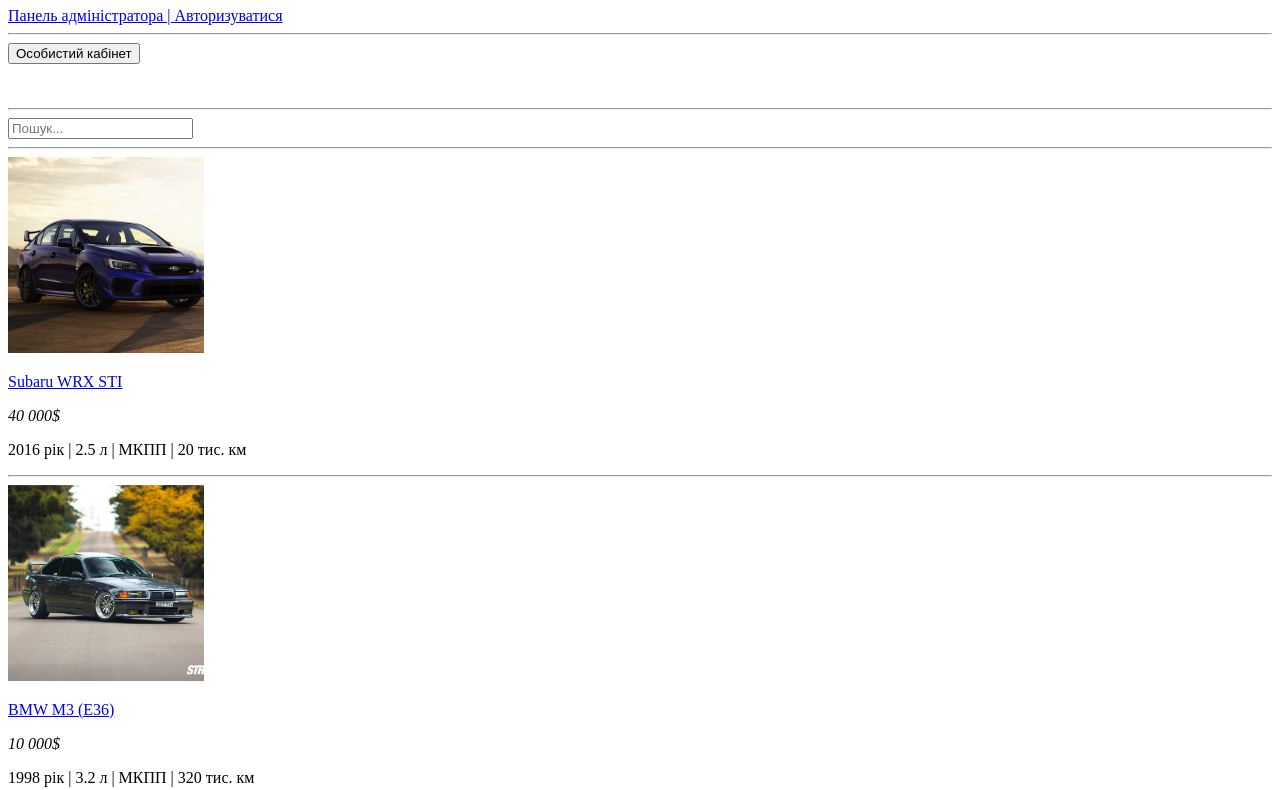
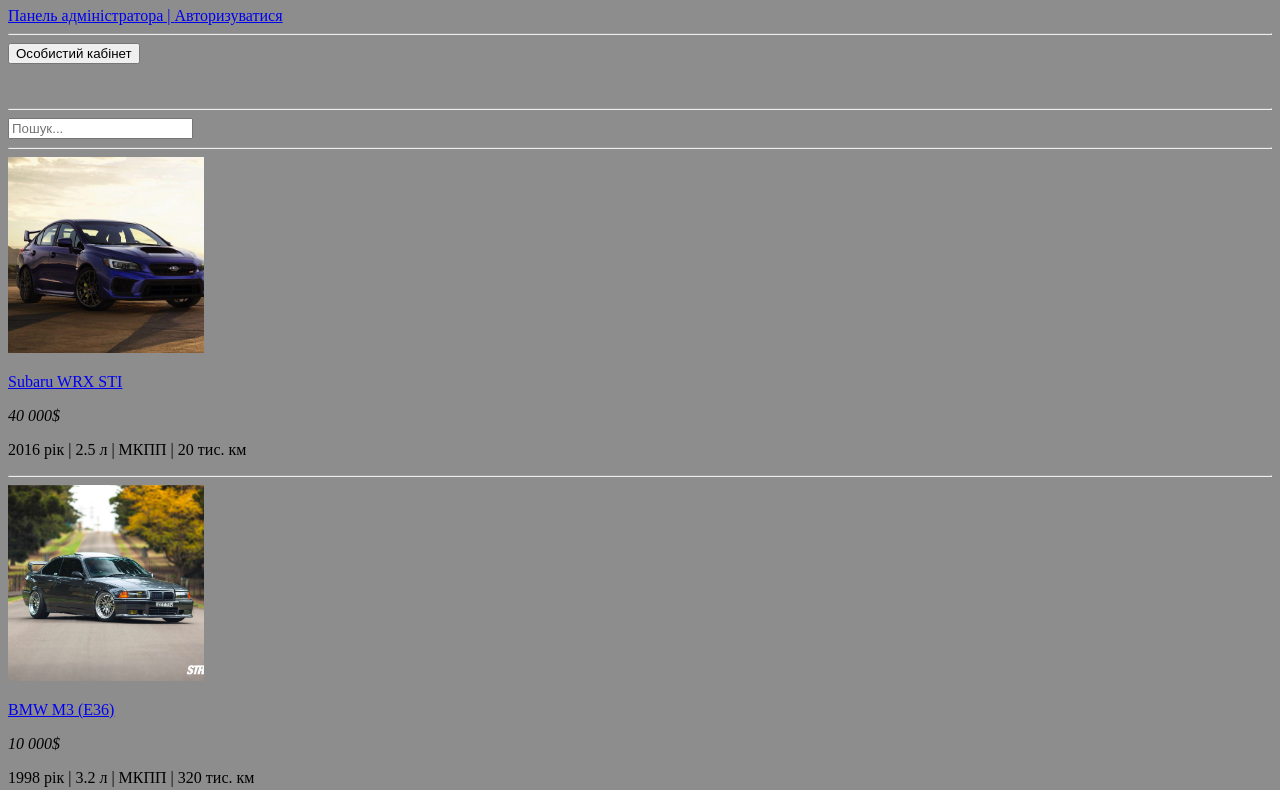
Before and after one commit to STI0527/AutoBought, a plain HTML site: page index.html in a window 1280 px wide. Shown: the part 73-863 px from the top of the page. Drawn offline with Linux system fonts and the light colour scheme.

Commit message:
Файл зі стилями

```diff
--- a/index.html
+++ b/index.html
@@ -5,6 +5,7 @@
 <head>
     <title>AutoBought</title>
     <link rel="icon" type="image/png" href="static/icon.png">
+    <link rel="stylesheet" href="styles/style.css">
     <link href="https://fonts.googleapis.com/css2?family=Montserrat:wght@400;700&display=swap" rel="stylesheet">
     <meta name="viewport" content="width=device-width, initial-scale=1">
 
--- /dev/null
+++ b/styles/style.css
@@ -0,0 +1,4 @@
+body {
+background-color: rgb(141, 141, 141);
+
+}
```
